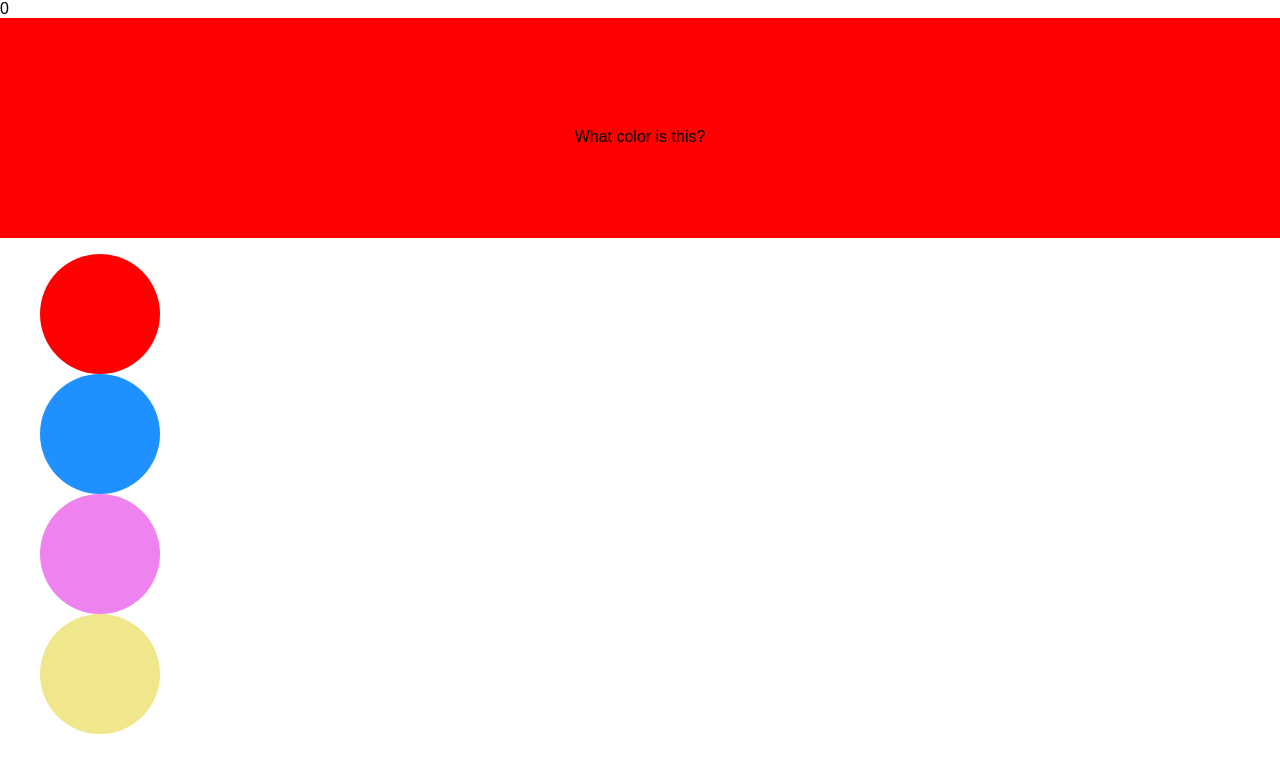
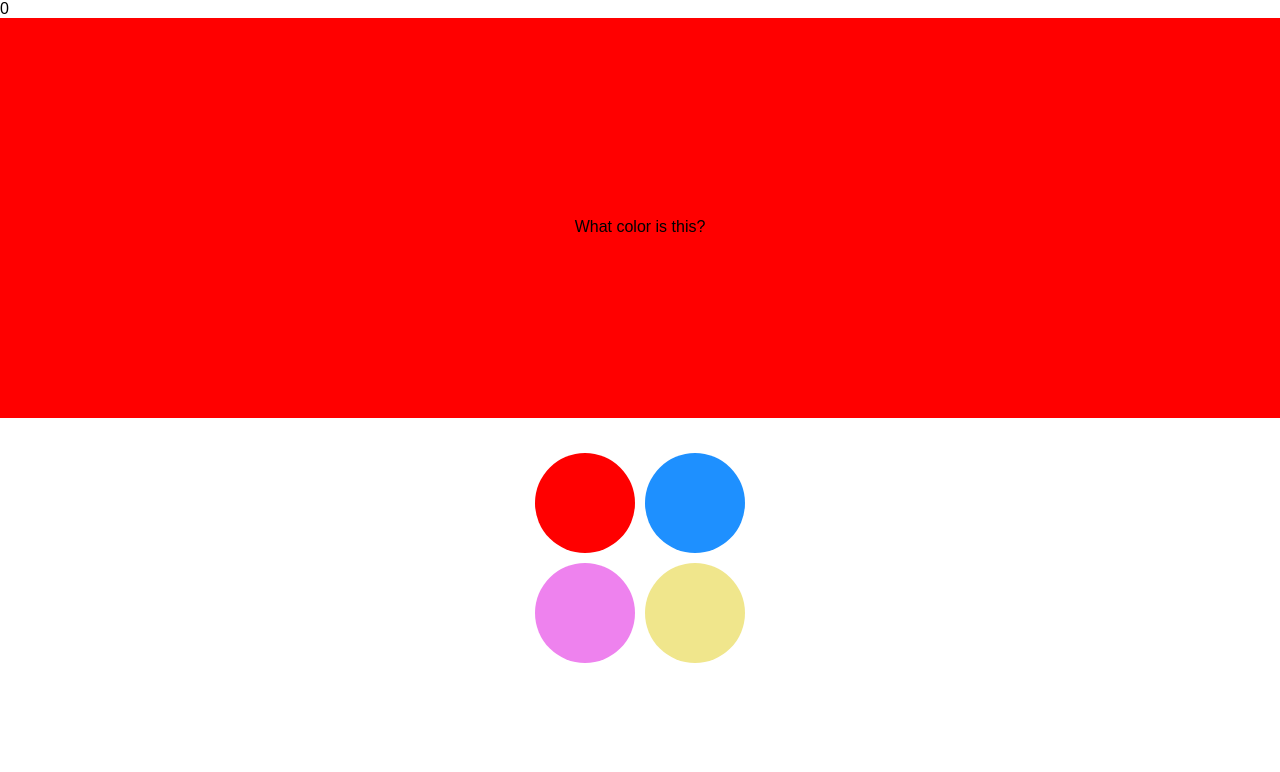
Before and after one commit to Japaka90/color_app_redux, a React (Create React App) app: page / in a window 1280 px wide. Shown: the top 772 px of the page. Built offline with nearby package versions, Linux system fonts and the light colour scheme.

Commit message:
styles for color blocks

```diff
--- a/src/App.css
+++ b/src/App.css
@@ -1,6 +1,6 @@
 .mainColor {
   width: 100%;
-  height: 220px;
+  height: 400px;
   text-align: center;
 }
 
@@ -11,6 +11,17 @@
   top: 50%;
 }
 
+ul {
+  margin: auto;
+  display: flex;
+  flex-flow: row wrap;
+  height: 220px;
+  justify-content: space-around;
+  align-content: space-around;
+  margin-top: 30px;
+  padding: 0;
+}
+
 li {
   list-style-type: none;
 }
--- a/src/components/colorBlock.js
+++ b/src/components/colorBlock.js
@@ -23,6 +23,6 @@ ColorBlock.propTypes = {
 };
 
 ColorBlock.defaultProps = {
-  width: '120px',
-  height: '120px'
+  width: '100px',
+  height: '100px'
 };
--- a/src/components/colorBlockWrapper.js
+++ b/src/components/colorBlockWrapper.js
@@ -3,8 +3,11 @@ import PropTypes from 'prop-types';
 import ColorBlock from './colorBlock';
 
 const ColorBlockWrapper = ({ colorArray }) => {
+  const blockWrapperWidth = colorArray.length / 2 * 110 + 'px';
+  console.log(blockWrapperWidth);
+
   return (
-    <ul>
+    <ul style={{ width: blockWrapperWidth }}>
       {colorArray.map(color => {
         return <ColorBlock key={color} color={color} />;
       })}
@@ -14,6 +17,6 @@ const ColorBlockWrapper = ({ colorArray }) => {
 
 export default ColorBlockWrapper;
 
-// ColorBlockWrapper.propTypes = {
-//   colorArray: PropTypes.obj.isRequired
-// };
+ColorBlockWrapper.propTypes = {
+  colorArray: PropTypes.array.isRequired
+};
```
Also changed, not shown: src/components/infoTableWrapper.js (added, +11 -0 lines), src/components/InfoTable.js (deleted), src/components/infoTableCell.js (added).
